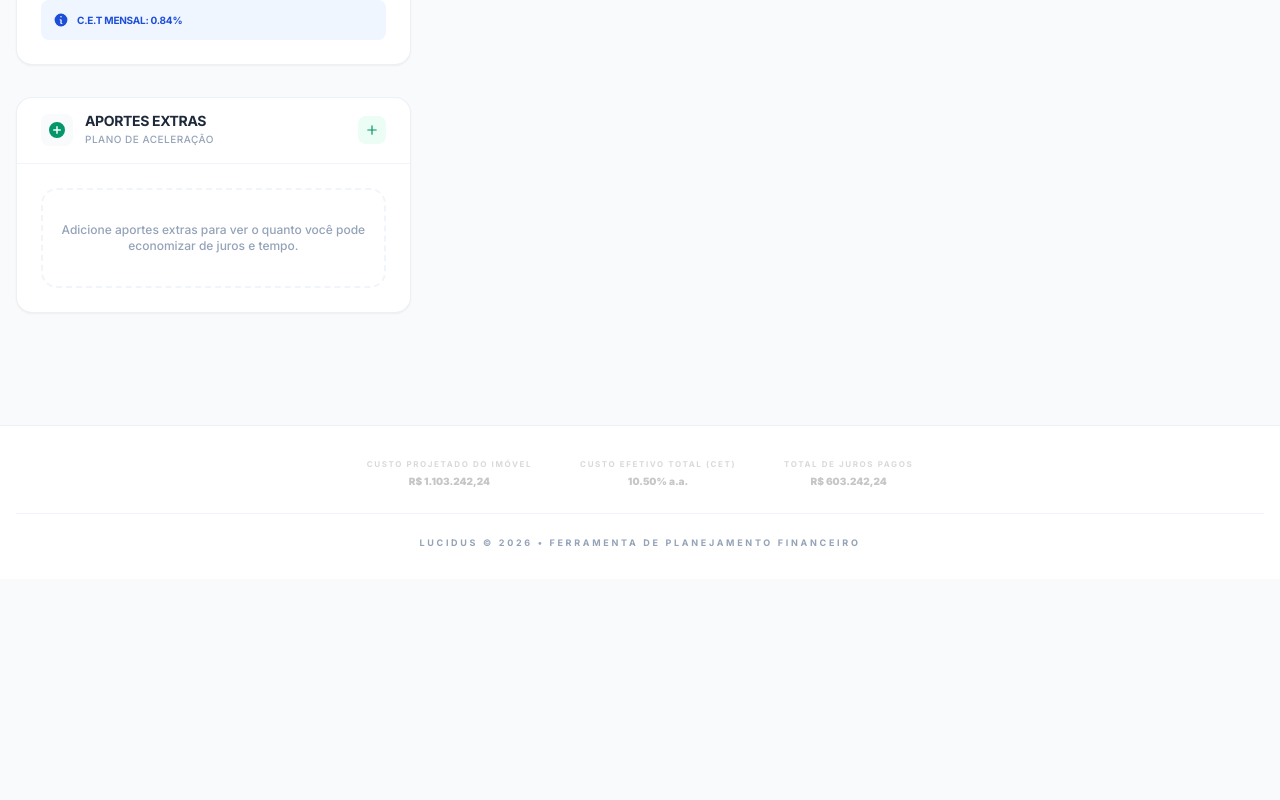
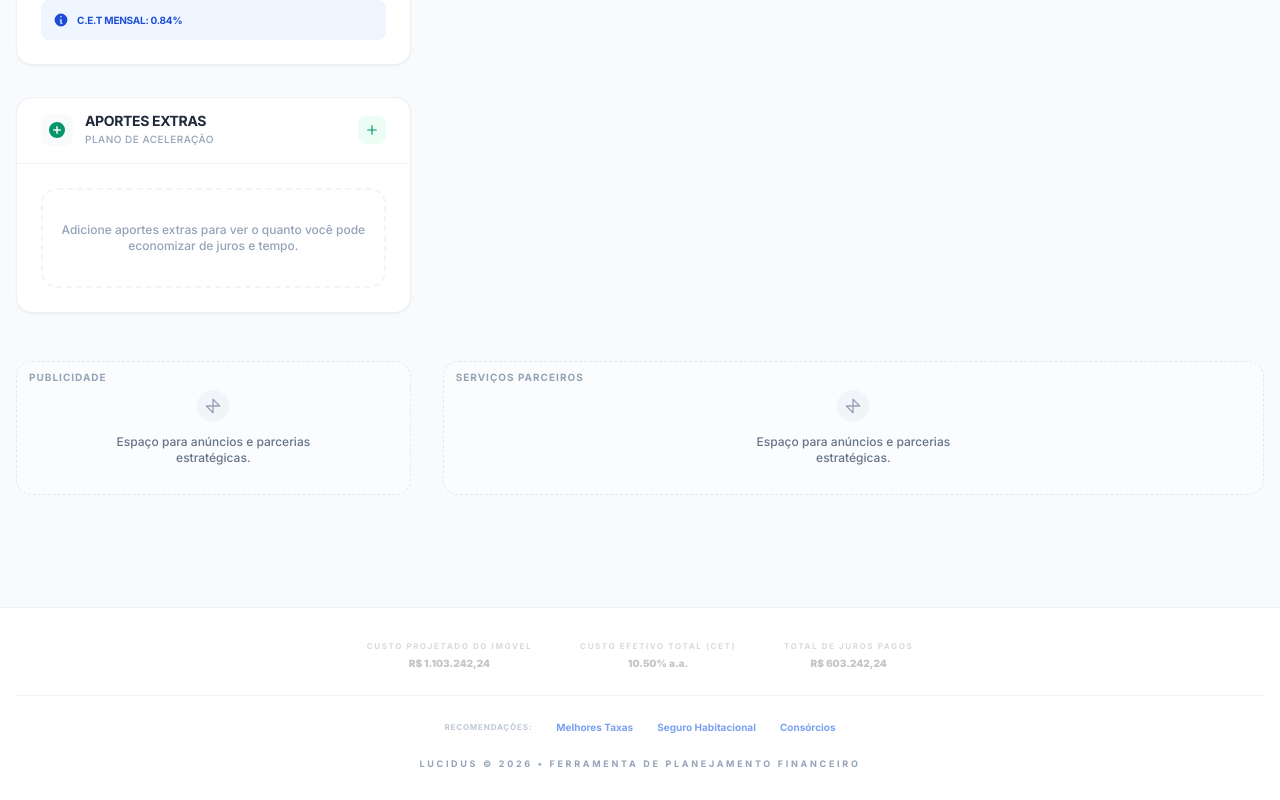
Before and after one commit to gbuenor73/calculadora-financiamento, a React (Vite) app: page / in a window 1280 px wide. Shown: the part 847-1647 px from the top of the page. Before the commit the page ends 1426 px from the top, so only its background shows below. Built offline with nearby package versions, Linux system fonts and the light colour scheme.

Commit message:
feat: init monetizacao

```diff
--- a/index.html
+++ b/index.html
@@ -8,6 +8,8 @@
   <link rel="preconnect" href="https://fonts.googleapis.com">
   <link rel="preconnect" href="https://fonts.gstatic.com" crossorigin>
   <link href="https://fonts.googleapis.com/css2?family=Inter:wght@300;400;500;600;700;800;900&display=swap" rel="stylesheet" />
+  <!-- Google AdSense Placeholder - Replace with your client ID -->
+  <!-- <script async src="https://pagead2.googlesyndication.com/pagead/js/adsbygoogle.js?client=ca-pub-XXXXXXXXXXXXX" crossorigin="anonymous"></script> -->
 </head>
 <body>
   <div id="root"></div>
--- a/src/App.tsx
+++ b/src/App.tsx
@@ -8,6 +8,7 @@ import { AmortizationSidebar } from '@/components/Sidebar/AmortizationSidebar';
 import { HeroResults } from '@/components/Results/HeroResults';
 import { EvolutionProjection } from '@/components/Results/EvolutionProjection';
 import { IntelligenceReport } from '@/components/Results/IntelligenceReport';
+import { AdBanner } from '@/components/ui/AdBanner';
 
 const App: React.FC = () => {
   const { theme, toggleTheme } = useTheme();
@@ -82,6 +83,8 @@ const App: React.FC = () => {
             onRemove={removeAmortization}
             onUpdate={updateAmortization}
           />
+
+          <AdBanner className="mt-4" />
         </aside>
 
         <div className="lg:col-span-8 flex flex-col gap-8">
@@ -92,6 +95,8 @@ const App: React.FC = () => {
             interestSavings={results.interestSavings}
             onAddAmortization={addAmortization}
           />
+
+          <AdBanner className="hidden md:flex" label="Dica Estratégica" />
 
           <EvolutionProjection
             showYearly={showYearly}
@@ -110,6 +115,8 @@ const App: React.FC = () => {
               loading={loadingAi}
             />
           </div>
+
+          <AdBanner className="mt-auto" label="Serviços Parceiros" />
         </div>
       </main>
 
--- a/src/components/Layout/Footer.tsx
+++ b/src/components/Layout/Footer.tsx
@@ -25,8 +25,14 @@ export const Footer: React.FC<FooterProps> = ({ optimizedTotalPaid, annualIntere
                         <p className="text-[10px] font-black text-slate-500 dark:text-slate-400">R$ {formatCurrency(optimizedTotalInterest)}</p>
                     </div>
                 </div>
-                <div className="pt-6 border-t border-slate-100 dark:border-slate-800/60 w-full text-center">
-                    <p className="text-[9px] text-slate-400 dark:text-slate-600 font-bold uppercase tracking-[0.3em] leading-none">Lucidus © 2026 • Ferramenta de Planejamento Financeiro</p>
+                <div className="pt-6 border-t border-slate-100 dark:border-slate-800/60 w-full flex flex-col items-center gap-4">
+                    <div className="flex items-center gap-6 opacity-60 hover:opacity-100 transition-opacity">
+                        <span className="text-[8px] font-bold text-slate-400 uppercase tracking-widest">Recomendações:</span>
+                        <a href="#" className="text-[10px] font-bold text-blue-600 dark:text-blue-400 hover:underline">Melhores Taxas</a>
+                        <a href="#" className="text-[10px] font-bold text-blue-600 dark:text-blue-400 hover:underline">Seguro Habitacional</a>
+                        <a href="#" className="text-[10px] font-bold text-blue-600 dark:text-blue-400 hover:underline">Consórcios</a>
+                    </div>
+                    <p className="text-[9px] text-slate-400 dark:text-slate-600 font-bold uppercase tracking-[0.3em] leading-none mt-2">Lucidus © 2026 • Ferramenta de Planejamento Financeiro</p>
                 </div>
             </div>
         </footer>
--- /dev/null
+++ b/src/components/ui/AdBanner.tsx
@@ -0,0 +1,54 @@
+import React from 'react';
+
+interface AdBannerProps {
+    slot?: string; // Optional: AdSense slot ID
+    client?: string; // Optional: AdSense client ID (e.g. ca-pub-XXXXXX)
+    className?: string;
+    label?: string; // Optional: Label like "Publicidade" or "Dica Lucidus"
+}
+
+/**
+ * AdBanner Component
+ * A non-intrusive ad placeholder that fits the Lucidus design system.
+ * Designed to be used for Google AdSense or internal affiliate banners.
+ */
+export const AdBanner: React.FC<AdBannerProps> = ({ slot, client, className = "", label = "Publicidade" }) => {
+    // If we have actual Google AdSense data, we would render the script/ins tag
+    // For now, we'll create a premium-looking placeholder that respects the design system.
+
+    return (
+        <div className={`relative overflow-hidden group rounded-2xl border border-dashed border-slate-200 dark:border-slate-800 bg-white/40 dark:bg-slate-900/40 p-1 flex flex-col items-center justify-center min-h-[100px] transition-all hover:bg-white/60 dark:hover:bg-slate-900/60 ${className}`}>
+            {/* Label */}
+            <span className="absolute top-2 left-3 text-[10px] font-bold uppercase tracking-widest text-slate-400 dark:text-slate-600">
+                {label}
+            </span>
+
+            {/* Ad Content Placeholder */}
+            <div className="w-full h-full flex items-center justify-center p-6 text-center">
+                <div className="flex flex-col items-center gap-2">
+                    <div className="w-8 h-8 rounded-full bg-slate-100 dark:bg-slate-800 flex items-center justify-center text-slate-400 dark:text-slate-600 mb-1">
+                        <svg xmlns="http://www.w3.org/2000/svg" viewBox="0 0 24 24" fill="none" stroke="currentColor" strokeWidth="2" strokeLinecap="round" strokeLinejoin="round" className="w-4 h-4">
+                            <path d="M12 2v20M2 12h20M12 2l4.5 4.5M12 22l-4.5-4.5M2 12l4.5 4.5M22 12l-4.5-4.5" />
+                        </svg>
+                    </div>
+                    <p className="text-xs font-medium text-slate-500 dark:text-slate-400 max-w-[200px]">
+                        Espaço para anúncios e parcerias estratégicas.
+                    </p>
+                </div>
+            </div>
+
+            {/* If AdSense is active, we would include the <ins> tag here */}
+            {/*
+            <ins className="adsbygoogle"
+                 style={{ display: 'block' }}
+                 data-ad-client={client}
+                 data-ad-slot={slot}
+                 data-ad-format="auto"
+                 data-full-width-responsive="true"></ins>
+            */}
+
+            {/* Shine Glow Effect */}
+            <div className="absolute inset-0 bg-gradient-to-tr from-blue-500/0 via-blue-500/0 to-blue-500/5 opacity-0 group-hover:opacity-100 transition-opacity pointer-events-none" />
+        </div>
+    );
+};
```
Also changed, not shown: 1 other file (tests, documents, lock files or other folders).
